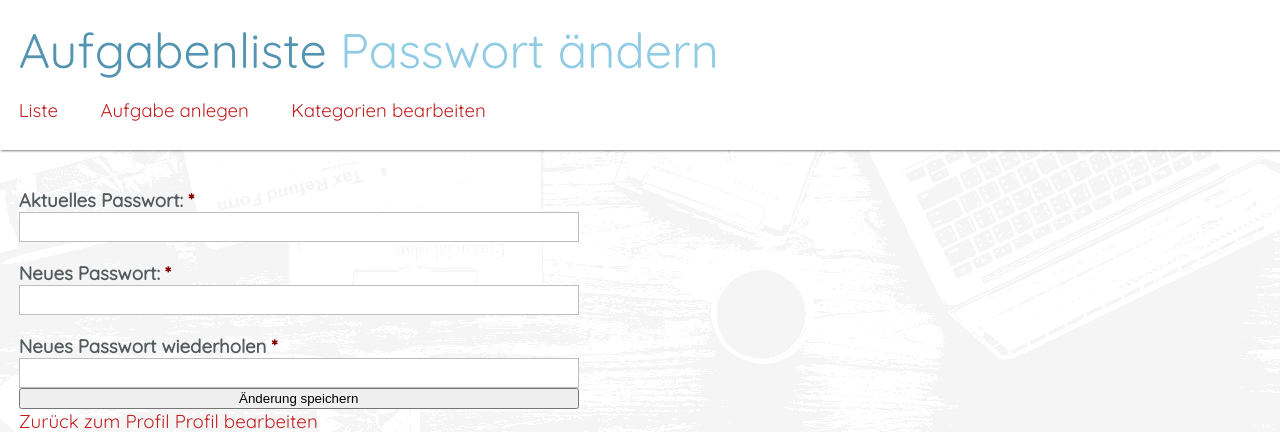
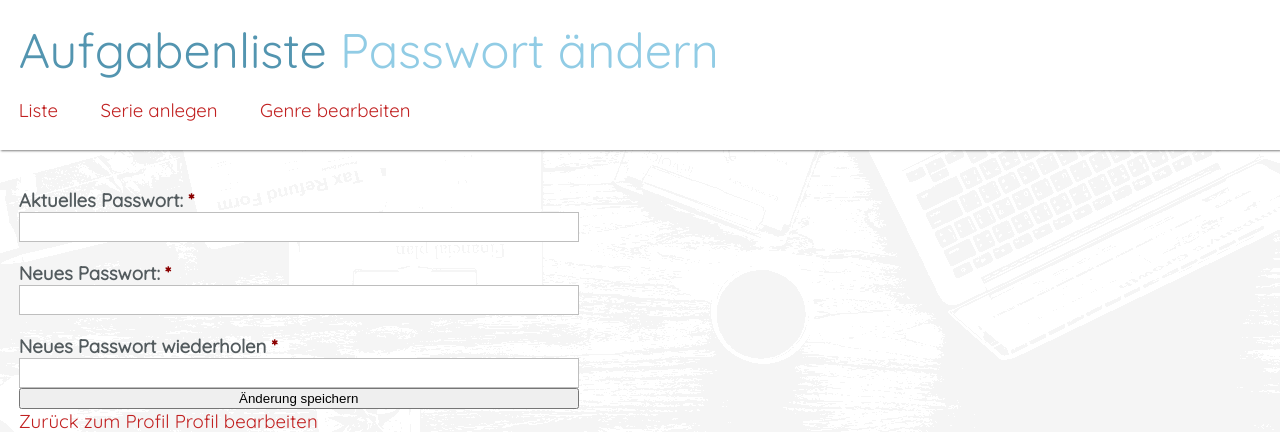
Before and after one commit to Mediarg0n/jMovie, a Java web app: page /app/profil/edit/pw/ in a window 1280 px wide. Shown: the top 432 px of the page. Run offline with Tomcat 11, a stand-in JSP engine, Linux system fonts and the light colour scheme; data that the repository does not hold is empty.

Commit message:
Anpassung der Verlinkungen von Task zu Media

```diff
--- a/src/main/java/dhbwka/wwi/vertsys/javaee/jmovie/Media/ejb/MediaDashboardContent.java
+++ b/src/main/java/dhbwka/wwi/vertsys/javaee/jmovie/Media/ejb/MediaDashboardContent.java
@@ -140,7 +140,7 @@ public class MediaDashboardContent implements DashboardContentProvider {
 
     private DashboardTile createTile(Genre genre, WatchStatus status, String label, String cssClass, String icon) {
         int amount = mediaBean.search(null, genre, status).size();
-        String href = "/app/tasks/list/";
+        String href = "/app/medias/list/";
 
         //URL Parameter für Genre wird gesetzt
         if (genre != null) {
--- a/src/main/java/dhbwka/wwi/vertsys/javaee/jmovie/dashboard/web/DashboardServlet.java
+++ b/src/main/java/dhbwka/wwi/vertsys/javaee/jmovie/dashboard/web/DashboardServlet.java
@@ -29,7 +29,7 @@ public class DashboardServlet extends HttpServlet {
 
     // Kacheln für Aufgaben
     @EJB(beanName = "medias")
-    DashboardContentProvider taskContent;
+    DashboardContentProvider mediaContent;
 
     @Override
     public void doGet(HttpServletRequest request, HttpServletResponse response)
@@ -39,7 +39,7 @@ public class DashboardServlet extends HttpServlet {
         List<DashboardSection> sections = new ArrayList<>();
         request.setAttribute("sections", sections);
 
-        taskContent.createDashboardContent(sections);
+        mediaContent.createDashboardContent(sections);
 
         // Anfrage an die JSP weiterleiten
         request.getRequestDispatcher("/WEB-INF/dashboard/dashboard.jsp").forward(request, response);
--- a/src/main/webapp/WEB-INF/medias/genre_list.jsp
+++ b/src/main/webapp/WEB-INF/medias/genre_list.jsp
@@ -16,7 +16,7 @@
     </jsp:attribute>
 
     <jsp:attribute name="head">
-        <link rel="stylesheet" href="<c:url value="/css/category_list.css"/>" />
+        <link rel="stylesheet" href="<c:url value="/css/genre_list.css"/>" />
     </jsp:attribute>
 
     <jsp:attribute name="menu">
@@ -25,7 +25,7 @@
         </div>
 
         <div class="menuitem">
-            <a href="<c:url value="/app/tasks/list/"/>">Liste</a>
+            <a href="<c:url value="/app/medias/list/"/>">Liste</a>
         </div>
     </jsp:attribute>
 
--- a/src/main/webapp/WEB-INF/medias/season_edit.jsp
+++ b/src/main/webapp/WEB-INF/medias/season_edit.jsp
@@ -31,7 +31,7 @@
         </div>
 
         <div class="menuitem">
-            <a href="<c:url value="/app/tasks/list/"/>">Liste</a>
+            <a href="<c:url value="/app/medias/list/"/>">Liste</a>
         </div>
     </jsp:attribute>
 
--- a/src/main/webapp/WEB-INF/medias/serie_edit.jsp
+++ b/src/main/webapp/WEB-INF/medias/serie_edit.jsp
@@ -38,7 +38,7 @@
         </div>
 
         <div class="menuitem">
-            <a href="<c:url value="/app/tasks/list/"/>">Liste</a>
+            <a href="<c:url value="/app/medias/list/"/>">Liste</a>
         </div>
     </jsp:attribute>
 
--- a/src/main/webapp/WEB-INF/profil/profil_edit.jsp
+++ b/src/main/webapp/WEB-INF/profil/profil_edit.jsp
@@ -15,15 +15,15 @@
 
     <jsp:attribute name="menu">
             <div class="menuitem">
-                <a href="<c:url value="/app/tasks/list/"/>">Liste</a>
+                <a href="<c:url value="/app/medias/list/"/>">Liste</a>
             </div>
 
             <div class="menuitem">
-                <a href="<c:url value="/app/tasks/task/new/"/>">Aufgabe anlegen</a>
+                <a href="<c:url value="/app/medias/serie/new/"/>">Serie anlegen</a>
             </div>
 
             <div class="menuitem">
-                <a href="<c:url value="/app/tasks/categories/"/>">Kategorien bearbeiten</a>
+                <a href="<c:url value="/app/medias/genre/"/>">Genre bearbeiten</a>
             </div>
     </jsp:attribute>
 
--- a/src/main/webapp/WEB-INF/profil/profil_edit_pw.jsp
+++ b/src/main/webapp/WEB-INF/profil/profil_edit_pw.jsp
@@ -15,15 +15,15 @@
 
     <jsp:attribute name="menu">
             <div class="menuitem">
-                <a href="<c:url value="/app/tasks/list/"/>">Liste</a>
+                <a href="<c:url value="/app/medias/list/"/>">Liste</a>
             </div>
 
             <div class="menuitem">
-                <a href="<c:url value="/app/tasks/task/new/"/>">Aufgabe anlegen</a>
+                <a href="<c:url value="/app/medias/serie/new/"/>">Serie anlegen</a>
             </div>
 
             <div class="menuitem">
-                <a href="<c:url value="/app/tasks/categories/"/>">Kategorien bearbeiten</a>
+                <a href="<c:url value="/app/medias/categories/"/>">Genre bearbeiten</a>
             </div>
     </jsp:attribute>
 
--- a/src/main/webapp/WEB-INF/profil/profil_view.jsp
+++ b/src/main/webapp/WEB-INF/profil/profil_view.jsp
@@ -15,15 +15,15 @@
 
     <jsp:attribute name="menu">
         <div class="menuitem">
-            <a href="<c:url value="/app/tasks/list/"/>">Liste</a>
+            <a href="<c:url value="/app/medias/list/"/>">Liste</a>
         </div>
 
         <div class="menuitem">
-            <a href="<c:url value="/app/tasks/task/new/"/>">Aufgabe anlegen</a>
+            <a href="<c:url value="/app/medias/Serie/new/"/>">Serie anlegen</a>
         </div>
 
         <div class="menuitem">
-            <a href="<c:url value="/app/tasks/categories/"/>">Kategorien bearbeiten</a>
+            <a href="<c:url value="/app/medias/genre/"/>">Genre bearbeiten</a>
         </div>
     </jsp:attribute>
 
```
Also changed, not shown: src/main/webapp/css/genre_list.css (added, +13 -0 lines).
